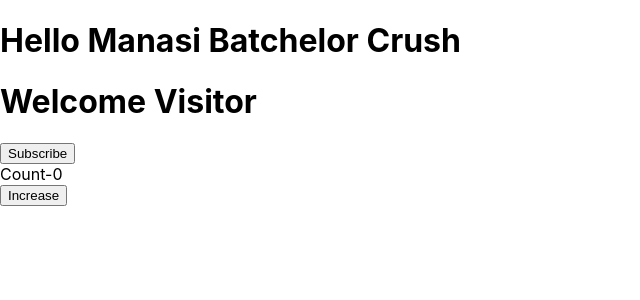
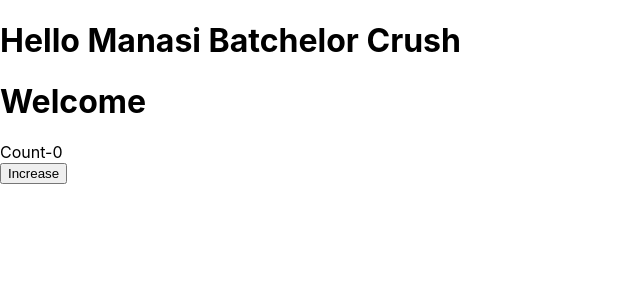
Before and after one commit to SamadhanMaske/react-app-1, a React (Create React App) app: page / in a window 1280 px wide. Shown: the top 300 px of the page, without its empty margins (0-640 px from the left). Built offline with nearby package versions, Linux system fonts and the light colour scheme.

Commit message:
Destructuring in stateful component

```diff
--- a/src/Components/Message.js
+++ b/src/Components/Message.js
@@ -3,25 +3,10 @@ import React, { Component } from "react";
 
 class Message extends Component
 {
-    constructor(){
-        super();
-        this.state={
-            message:"Welcome Visitor",
-        }
-    }
-
-    changeMessage(){
-        this.setState({
-            message:"Thank you for subscribing",
-        });
-    }
-    render()
-    {
-        return(
-            <div>
-                <h1>{this.state.message}</h1>
-                <button onClick={()=>this.changeMessage()}>Subscribe</button>
-            </div>
+    render(){
+        const {name,relation} = this.props;
+        return (
+            <h1>Welcome {name} {relation}</h1>
         )
     }
 }
```
